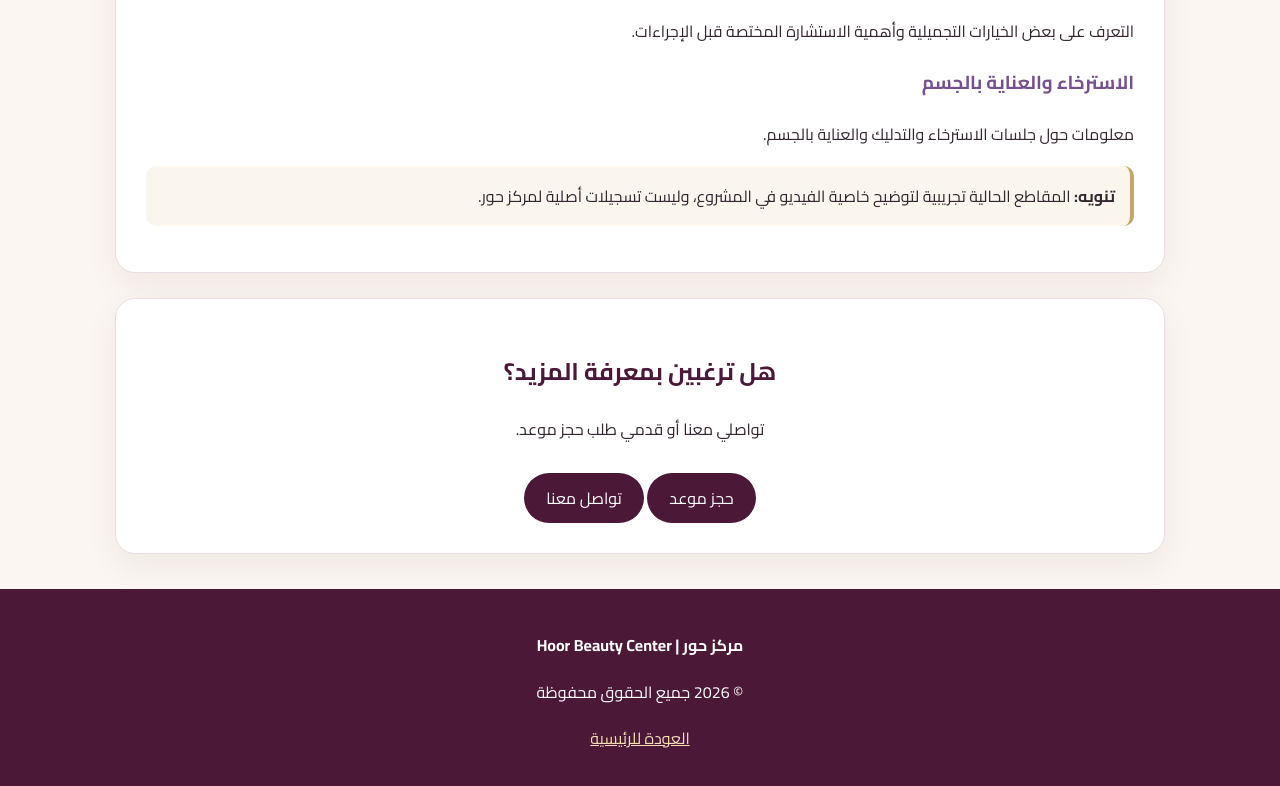
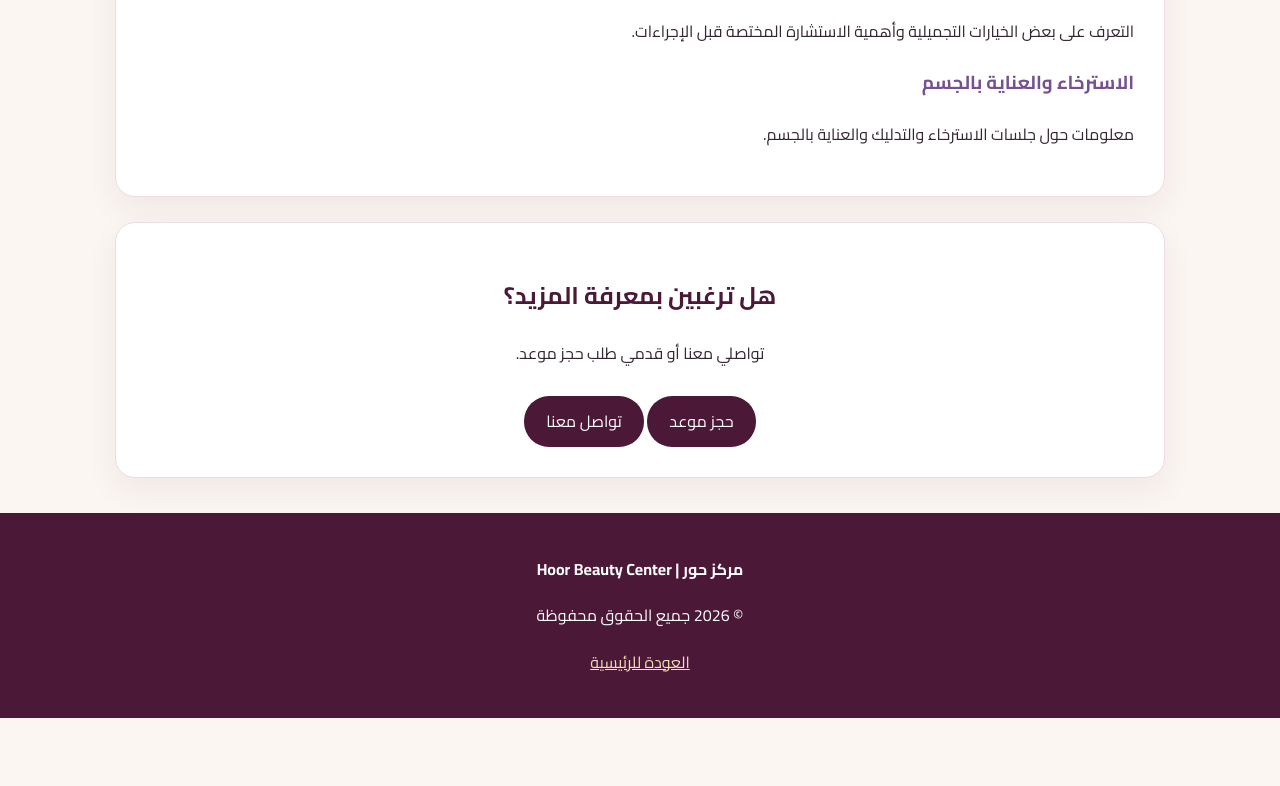
Before and after one commit to menahdaghestani-oss/hoor-beauty, a plain HTML site: page videos.html in a window 1280 px wide. Shown: the part 1254-2040 px from the top of the page. After the commit the page ends 1972 px from the top, so only its background shows below. Drawn offline with Linux system fonts and the light colour scheme.

Commit message:
Update videos.html

```diff
--- a/videos.html
+++ b/videos.html
@@ -259,11 +259,6 @@ footer a { color:#f5dfb5; }
     والعناية بالجسم.
   </p>
 
-  <p class="video-note">
-    <strong>تنويه:</strong>
-    المقاطع الحالية تجريبية لتوضيح خاصية الفيديو في المشروع،
-    وليست تسجيلات أصلية لمركز حور.
-  </p>
 </section>
 
 <section class="section" style="text-align:center">
```
